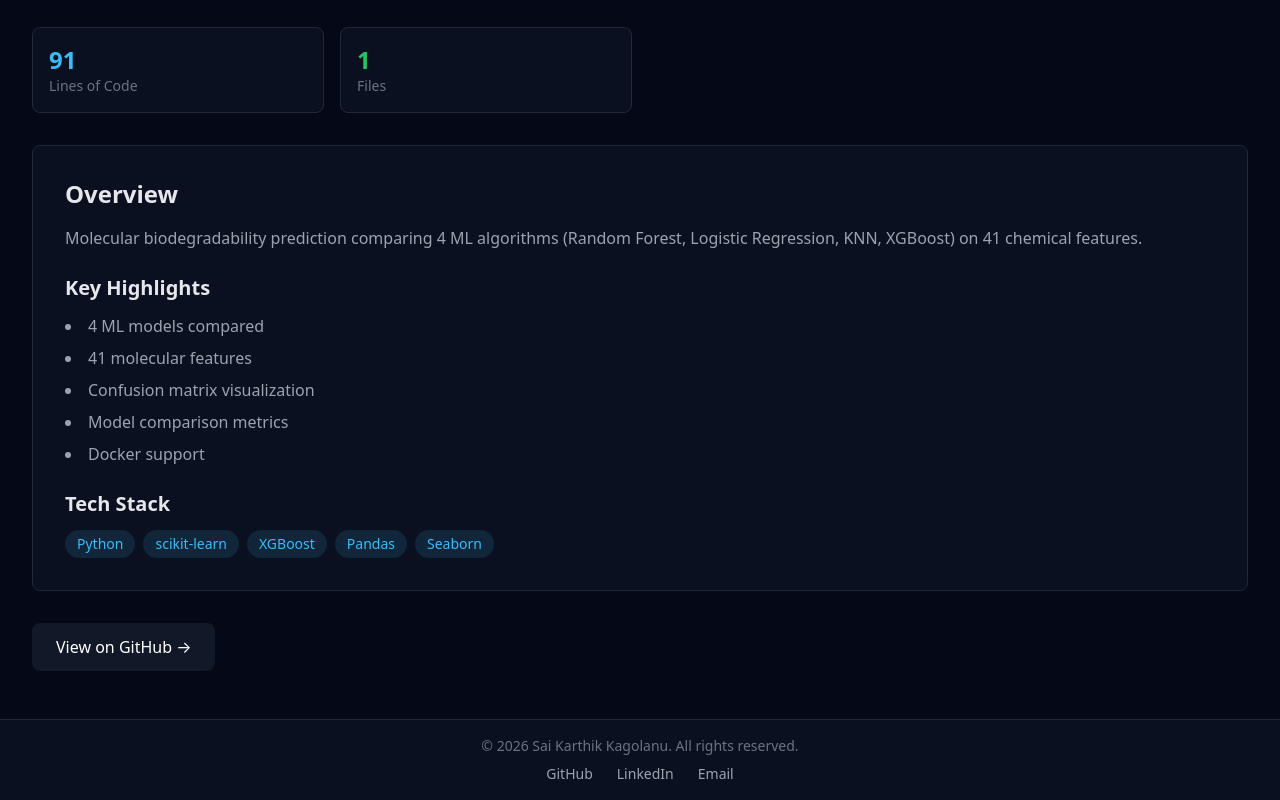
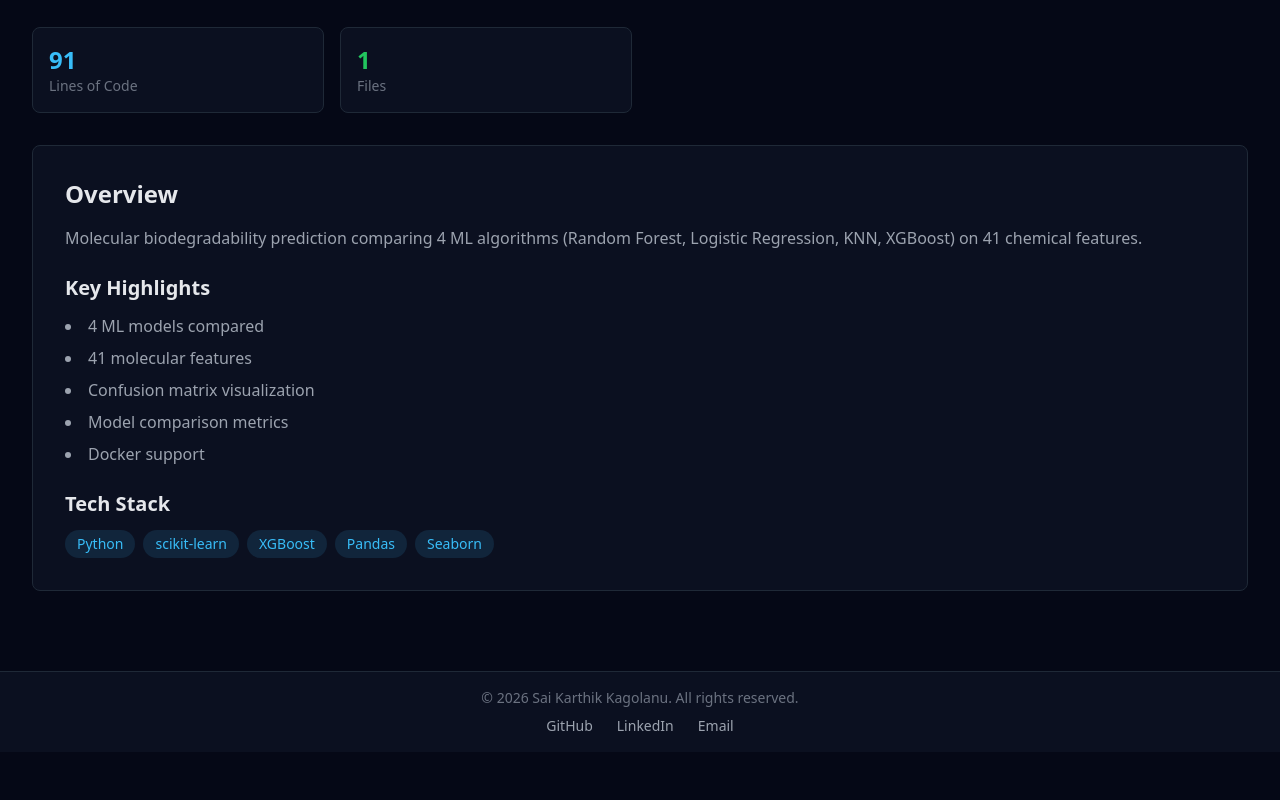
Before and after one commit to SkullKrak7/portfolio-website, a Next.js app: page /projects/biodegradability in a window 1280 px wide. Shown: the part 598-1398 px from the top of the page. After the commit the page ends 1350 px from the top, so only its background shows below. Built offline with nearby package versions, Linux system fonts and the light colour scheme.

Commit message:
Fix: Remove duplicate GitHub and Live Demo links
- Removed duplicate links at bottom of project detail page
- Links now only appear once at the top after screenshot
- Cleaner, less redundant UI

```diff
--- a/app/projects/[slug]/page.tsx
+++ b/app/projects/[slug]/page.tsx
@@ -130,23 +130,6 @@ export default async function ProjectPage({ params }: { params: Promise<{ slug:
             </>
           )}
         </div>
-
-        <div className="flex gap-4">
-          {project.github && (
-            <a href={project.github} target="_blank" rel="noopener noreferrer"
-               className="px-6 py-3 text-white rounded-lg transition-all hover:shadow-lg"
-               style={{ background: 'var(--bg-soft)' }}>
-              View on GitHub →
-            </a>
-          )}
-          {project.demo && (
-            <a href={project.demo} target="_blank" rel="noopener noreferrer"
-               className="px-6 py-3 text-white rounded-lg transition-all hover:shadow-lg"
-               style={{ background: 'var(--accent)' }}>
-              Live Demo →
-            </a>
-          )}
-        </div>
       </div>
     </main>
   )
```
